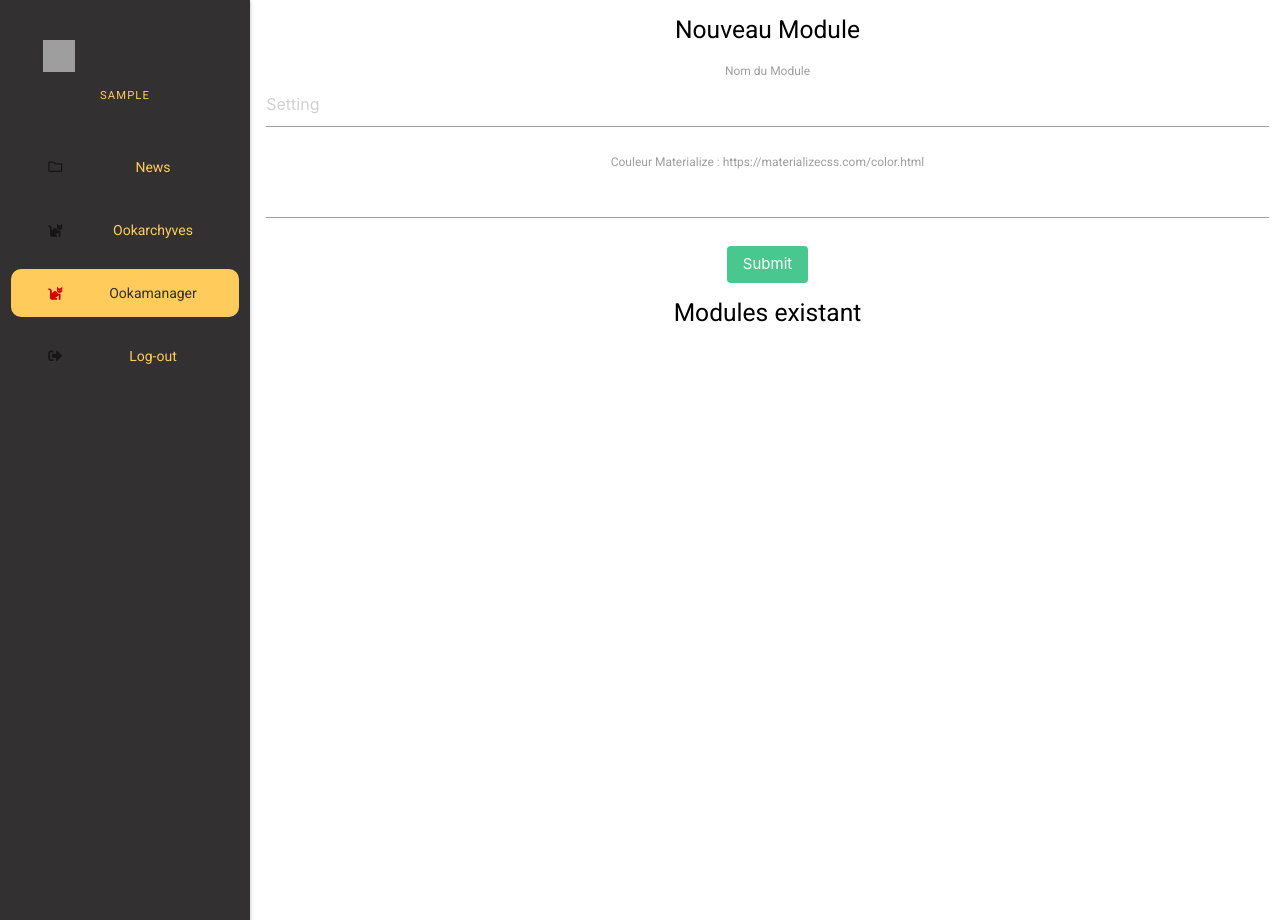
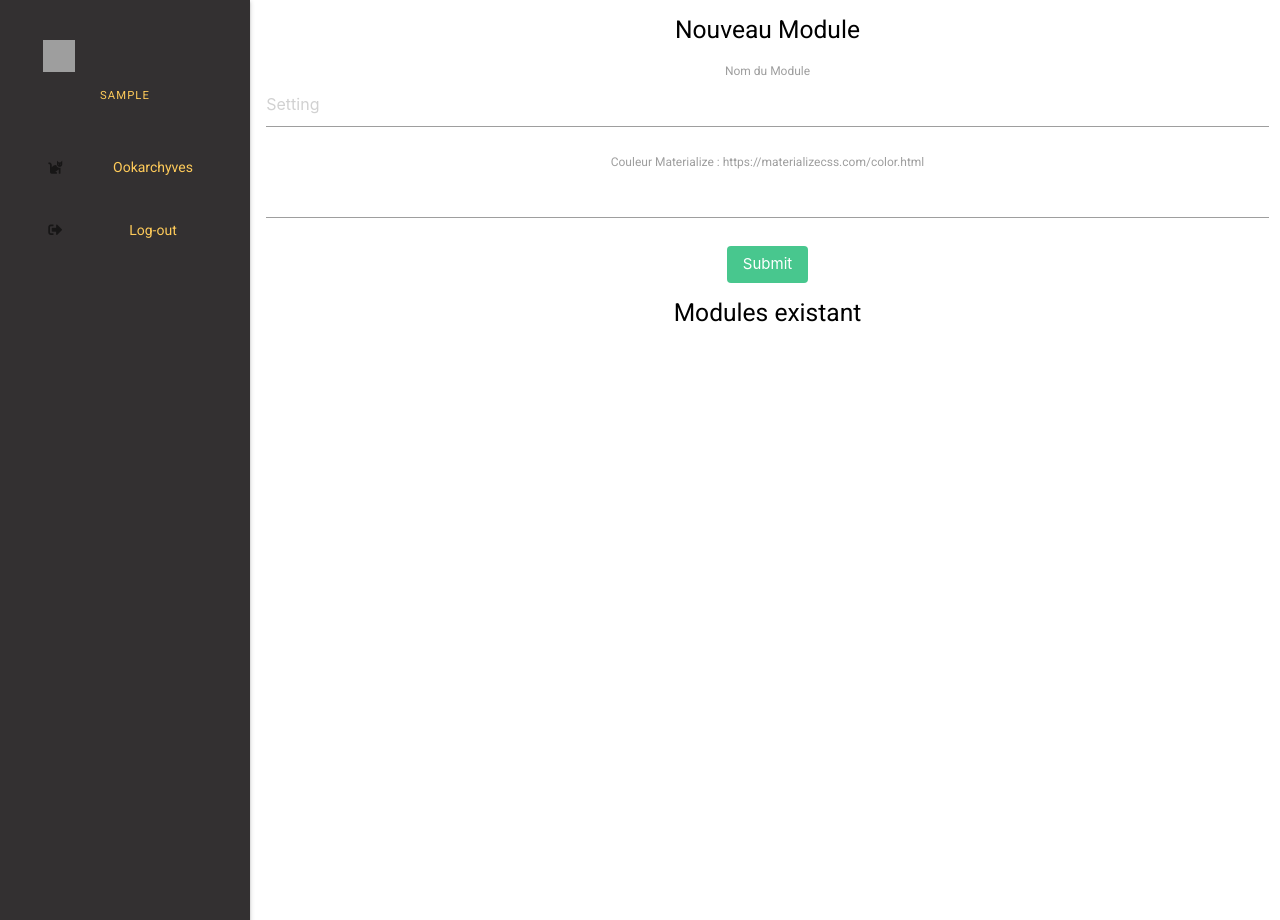
Before and after one commit to MmeOokamy/super-potatoes, a Flask app: page /ookamanager/module in a window 1280 px wide. Run offline with Flask 2, Linux system fonts and the light colour scheme; the visitor is signed in with stand-in values (Sample User, id 1); data comes from the database, SQL or seed files in the repository; data that the repository does not hold is empty; some libraries are stand-ins or nearby versions; grey boxes are pictures that could not be loaded.

Commit message:
module to news

```diff
--- a/App/authentication/auth.py
+++ b/App/authentication/auth.py
@@ -29,7 +29,7 @@ def signup():
             db.session.add(user)
             db.session.commit()  # Create new user
             login_user(user)  # Log in as newly created user
-            return redirect(url_for('module/modules.html'))
+            return redirect(url_for('news.html'))
         flash('A user already exists with that email address.')
     return render_template(
         'signup.jinja2',
@@ -55,7 +55,7 @@ def login():
         if user and user.check_password(password=form.user_password.data):
             login_user(user)
             next_page = request.args.get('next')
-            return redirect(next_page or url_for('module'))
+            return redirect(next_page or url_for('news'))
         flash('Email ou Mot de passe invalide')
         return redirect(url_for('auth_bp.login'))
     return render_template(
--- a/App/routes.py
+++ b/App/routes.py
@@ -14,8 +14,8 @@ def home():
 # liste des modules
 @app.route("/news")
 @login_required
-def module():
-    return render_template('modules.html', menu_active='News')
+def news():
+    return render_template('news.html', menu_active='News')
 
 
 @app.route("/logout")
--- a/App/templates/navigation.html
+++ b/App/templates/navigation.html
@@ -9,9 +9,9 @@
             </p>
         </div>
     </li>
-    <li><a class=" {% if menu_active == 'News' %} is-active{% endif %}" href="{{ url_for('module') }}"><i class="far fa-folder"></i> News</a></li>
+    <!-- <li><a class=" {% if menu_active == 'News' %} is-active{% endif %}" href="{{ url_for('news') }}"><i class="far fa-folder"></i> News</a></li> -->
     <li><a class=" {% if menu_active == 'Ookarchyves' %} is-active{% endif %}" href="{{ url_for('ookarchyves.oa_index') }}"><i class="fas fa-cat"></i> Ookarchyves</a></li>
-    <li><a class=" {% if menu_active == 'Ookamanager' %} is-active{% endif %}" href="{{ url_for('ookamanager.om_index') }}"><i class="fas fa-cat"></i> Ookamanager</a></li>
+    <!-- <li><a class=" {% if menu_active == 'Ookamanager' %} is-active{% endif %}" href="{{ url_for('ookamanager.om_index') }}"><i class="fas fa-cat"></i> Ookamanager</a></li> -->
     {% if current_user.fuul_powaa() %}
     <li><a class=" {% if menu_active == 'Params' %} is-active{% endif %}" href="{{ url_for('params.params') }}"><i class="fas fa-users-cog params"></i></a></li>
     {% endif %}
```
Also changed, not shown: App/templates/news.html (renamed from App/templates/modules.html).
